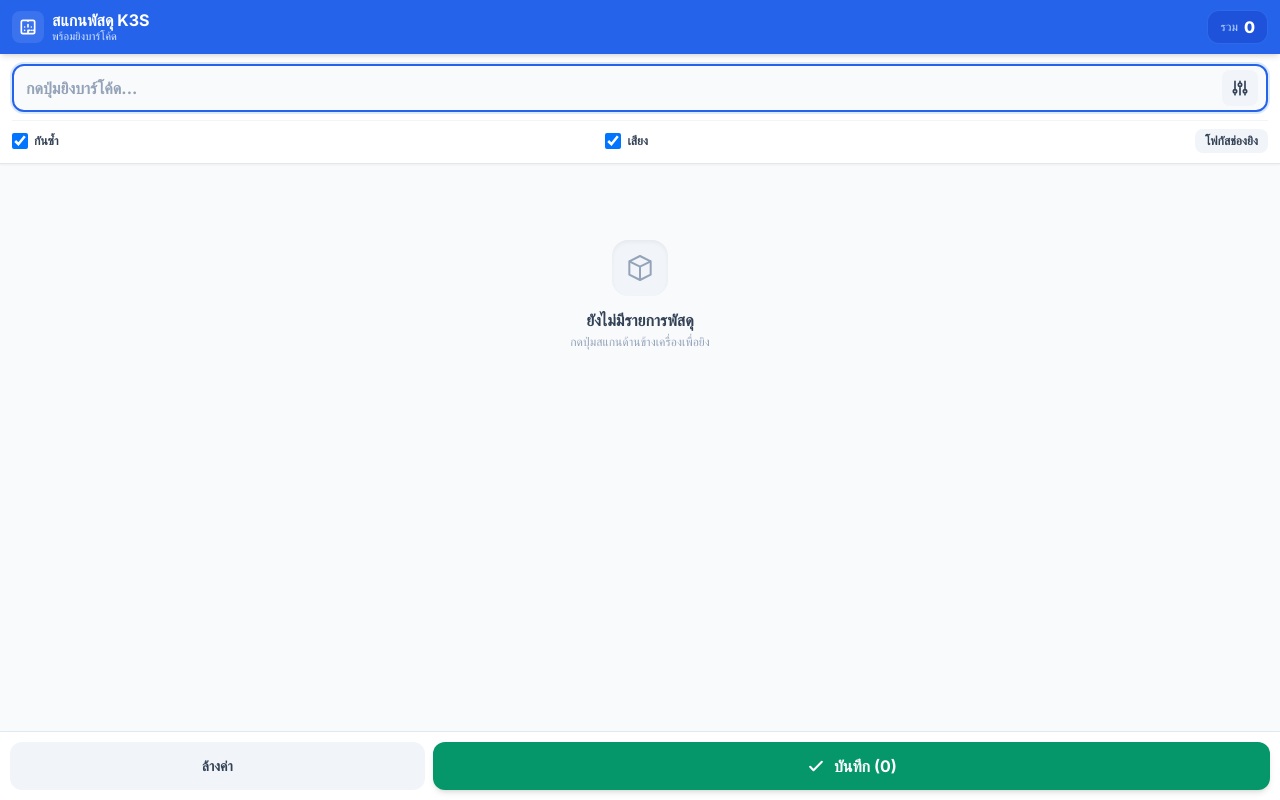
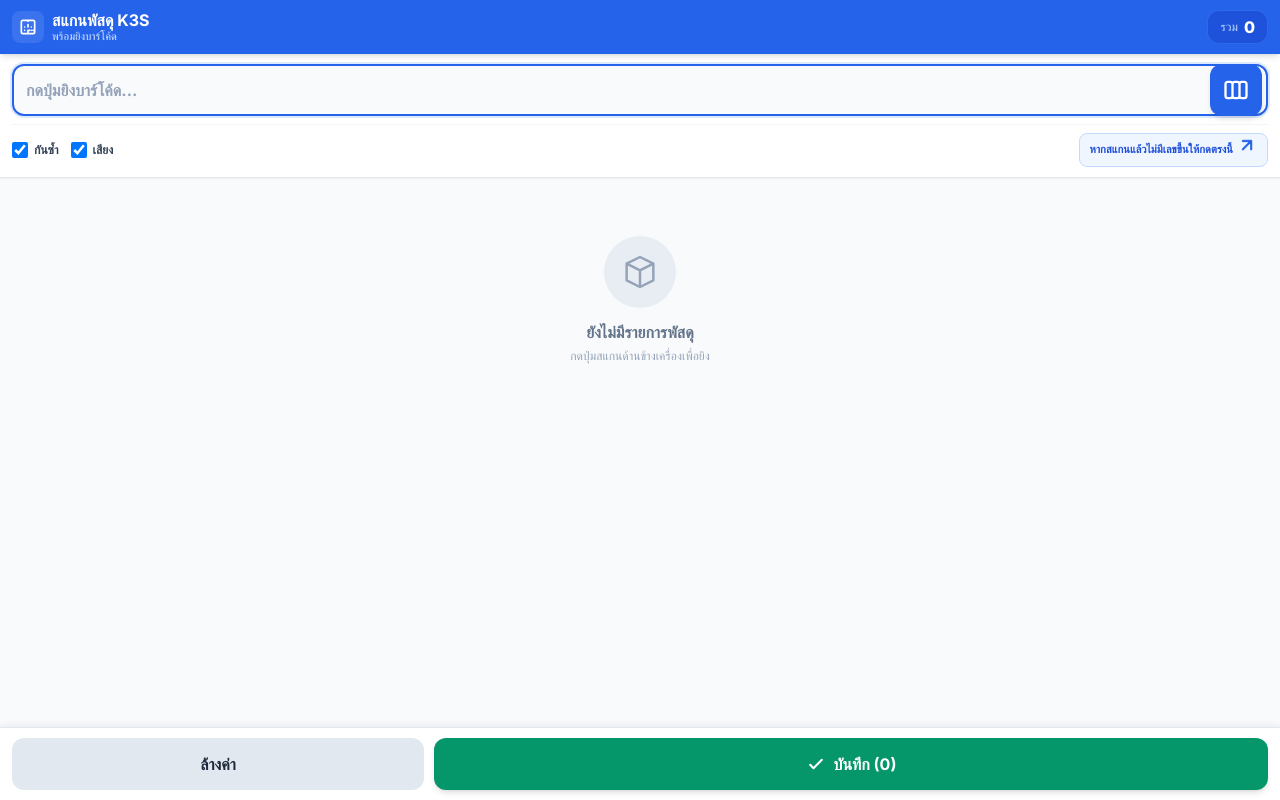
Before and after one commit to dingworking77-cpu/K3s, a plain HTML site: page index.html in a window 1280 px wide. Both pictures are taken after a click on the button "เปิด/ปิดคีย์บอร์ด". Drawn offline with nearby package versions, Linux system fonts and the light colour scheme.

Commit message:
Refactor input and button styles, enhance functionality
Updated styles and structure for input and button elements, added new elements for scanned items display, and modified sound playing functionality.

```diff
--- a/index.html
+++ b/index.html
@@ -39,23 +39,24 @@
         id="barcodeInput"
         inputmode="none"
         placeholder="กดปุ่มยิงบาร์โค้ด..."
-        class="w-full bg-slate-50 border-2 border-blue-400 focus:border-blue-600 focus:ring-2 focus:ring-blue-100 rounded-xl px-3 py-2.5 text-base font-bold text-slate-800 placeholder-slate-400 outline-none transition"
+        class="w-full bg-slate-50 border-2 border-blue-400 focus:border-blue-600 focus:ring-2 focus:ring-blue-100 rounded-xl pl-3 pr-20 py-3 text-base font-bold text-slate-800 placeholder-slate-400 outline-none transition"
         autocomplete="off"
       >
-      <!-- ปุ่มเปิด/ปิดคีย์บอร์ด -->
+      <!-- ปุ่มเปิด/ปิดคีย์บอร์ด (ขยายใหญ่พิเศษ) -->
       <button
         type="button"
         id="keyboardToggleBtn"
-        class="absolute right-2.5 bg-slate-100 hover:bg-slate-200 active:bg-slate-300 text-slate-700 p-2 rounded-lg transition"
+        class="absolute right-1.5 bg-slate-200 hover:bg-slate-300 active:bg-slate-400 text-slate-800 p-3 rounded-xl shadow-md transition flex items-center justify-center"
         title="เปิด/ปิดคีย์บอร์ด">
-        <svg id="keyboardIcon" class="w-5 h-5" fill="none" stroke="currentColor" viewBox="0 0 24 24">
-          <path stroke-linecap="round" stroke-linejoin="round" stroke-width="2" d="M12 6V4m0 2a2 2 0 100 4m0-4a2 2 0 110 4m-6 8a2 2 0 100-4m0 4a2 2 0 110-4m0 4v2m0-6V4m6 6v10m6-2a2 2 0 100-4m0 4a2 2 0 110-4m0 4v2m0-6V4"></path>
+        <svg id="keyboardIcon" class="w-7 h-7" fill="none" stroke="currentColor" viewBox="0 0 24 24">
+          <path stroke-linecap="round" stroke-linejoin="round" stroke-width="2" d="M9 17V7m0 10a2 2 0 01-2 2H5a2 2 0 01-2-2V7a2 2 0 012-2h2a2 2 0 012 2m0 10a2 2 0 002 2h2a2 2 0 002-2M9 7a2 2 0 012-2h2a2 2 0 012 2m0 10V7m0 10a2 2 0 002 2h2a2 2 0 002-2V7a2 2 0 00-2-2h-2a2 2 0 00-2 2"></path>
         </svg>
       </button>
     </div>
 
     <!-- ตัวเลือกเสริม -->
     <div class="flex items-center justify-between mt-2 pt-2 border-t border-slate-100 text-xs">
+      <div class="flex items-center space-x-3 shrink-0">
         <label class="flex items-center space-x-1.5 cursor-pointer py-1">
           <input type="checkbox" id="preventDuplicate" checked class="w-4 h-4 text-blue-600 rounded border-slate-300 focus:ring-blue-500">
           <span class="text-slate-700 font-semibold">กันซ้ำ</span>
@@ -64,54 +65,58 @@
           <input type="checkbox" id="soundEnabled" checked class="w-4 h-4 text-blue-600 rounded border-slate-300 focus:ring-blue-500">
           <span class="text-slate-700 font-semibold">เสียง</span>
         </label>
-      <button type="button" id="refocusBtn" class="bg-slate-100 hover:bg-slate-200 active:bg-slate-300 text-slate-700 font-semibold px-2.5 py-1 rounded-lg transition">
-        โฟกัสช่องยิง
-      </button>
+      </div>
+      <div class="flex items-center space-x-1 text-blue-700 font-bold text-[11px] bg-blue-50 px-2.5 py-1.5 rounded-lg border border-blue-200 ml-2">
+        <span class="leading-tight">หากสแกนแล้วไม่มีเลขขึ้นให้กดตรงนี้</span>
+        <svg class="w-5 h-5 text-blue-600 shrink-0 animate-bounce" fill="none" stroke="currentColor" viewBox="0 0 24 24">
+          <path stroke-linecap="round" stroke-linejoin="round" stroke-width="2.5" d="M7 17L17 7M17 7H7M17 7V17"></path>
+        </svg>
+      </div>
     </div>
   </div>
 
-  <!-- ส่วนแสดงรายการพัสดุที่สแกน (เลื่อนได้) -->
-  <main class="flex-1 px-3 py-3 pb-24 overflow-y-auto">
-    <!-- กรณีไม่มีรายการ -->
-    <div id="emptyState" class="flex flex-col items-center justify-center py-16 text-center">
-      <div class="w-14 h-14 bg-slate-100 rounded-2xl flex items-center justify-center text-slate-400 mb-3 shadow-inner">
-        <svg class="w-8 h-8" fill="none" stroke="currentColor" viewBox="0 0 24 24">
+  <!-- พื้นที่แสดงรายการพัสดุที่สแกนแล้ว -->
+  <main class="flex-1 px-3 py-2.5 overflow-y-auto pb-24">
+    <div id="emptyState" class="flex flex-col items-center justify-center py-12 text-center text-slate-400">
+      <div class="bg-slate-200/70 p-4 rounded-full mb-3">
+        <svg class="w-10 h-10 text-slate-400" fill="none" stroke="currentColor" viewBox="0 0 24 24">
           <path stroke-linecap="round" stroke-linejoin="round" stroke-width="1.5" d="M20 7l-8-4-8 4m16 0l-8 4m8-4v10l-8 4m0-10L4 7m8 4v10M4 7v10l8 4"></path>
         </svg>
       </div>
-      <p class="text-slate-700 font-bold text-base">ยังไม่มีรายการพัสดุ</p>
-      <p class="text-slate-400 text-xs mt-0.5">กดปุ่มสแกนด้านข้างเครื่องเพื่อยิง</p>
+      <p class="font-bold text-slate-500 text-base">ยังไม่มีรายการพัสดุ</p>
+      <p class="text-xs text-slate-400 mt-1">กดปุ่มสแกนด้านข้างเครื่องเพื่อยิง</p>
     </div>
 
-    <!-- รายการพัสดุ -->
     <ul id="scannedList" class="space-y-2"></ul>
   </main>
 
-  <!-- แถบปุ่มควบคุมด้านล่าง (ติดด้านล่างจอ) -->
-  <footer class="fixed bottom-0 left-0 right-0 bg-white border-t border-slate-200 p-2.5 shadow-lg z-40 grid grid-cols-3 gap-2">
+  <!-- แถบปุ่มควบคุมด้านล่าง (ติดขอบล่างตลอดเวลา) -->
+  <footer class="fixed bottom-0 left-0 right-0 bg-white border-t border-slate-200 px-3 py-2.5 shadow-[0_-4px_6px_-1px_rgba(0,0,0,0.05)] z-40">
+    <div class="grid grid-cols-3 gap-2.5">
       <button
         type="button"
         id="clearBtn"
-      class="col-span-1 bg-slate-100 hover:bg-slate-200 active:bg-slate-300 text-slate-700 font-bold py-3 px-3 rounded-xl transition text-sm flex items-center justify-center">
+        class="col-span-1 bg-slate-200 hover:bg-slate-300 active:bg-slate-400 text-slate-800 font-bold py-3.5 rounded-xl text-base transition flex items-center justify-center">
         ล้างค่า
       </button>
       <button
         type="button"
         id="saveBtn"
-      class="col-span-2 bg-emerald-600 hover:bg-emerald-700 active:bg-emerald-800 text-white font-bold py-3 px-4 rounded-xl transition shadow-md text-base flex items-center justify-center space-x-2">
+        class="col-span-2 bg-emerald-600 hover:bg-emerald-700 active:bg-emerald-800 text-white font-bold py-3.5 rounded-xl text-base shadow-md transition flex items-center justify-center space-x-2">
         <svg class="w-5 h-5" fill="none" stroke="currentColor" viewBox="0 0 24 24">
           <path stroke-linecap="round" stroke-linejoin="round" stroke-width="2.5" d="M5 13l4 4L19 7"></path>
         </svg>
         <span>บันทึก (0)</span>
       </button>
+    </div>
   </footer>
 
-  <!-- Toast แจ้งเตือนลอย -->
-  <div id="toast" class="fixed bottom-20 left-1/2 -translate-x-1/2 px-4 py-2.5 rounded-2xl shadow-xl text-sm font-bold z-50 transition-all duration-300 opacity-0 translate-y-4 pointer-events-none bg-slate-800 text-white">
+  <!-- Toast แจ้งเตือน -->
+  <div id="toast" class="fixed bottom-20 left-1/2 -translate-x-1/2 px-4 py-2.5 rounded-2xl shadow-xl text-sm font-bold z-50 transition-all duration-300 opacity-0 translate-y-4 pointer-events-none bg-slate-800 text-white whitespace-nowrap">
     <span id="toastMessage">แจ้งเตือน</span>
   </div>
 
-  <!-- Modal ยืนยันการล้างข้อมูล -->
+  <!-- Modal ยืนยันการล้างรายการทั้งหมด -->
   <div id="confirmModal" class="fixed inset-0 bg-black/60 hidden items-center justify-center p-4 z-50">
     <div class="bg-white rounded-2xl w-full max-w-xs p-5 shadow-2xl text-center">
       <h3 class="text-lg font-bold text-slate-800">ยืนยันการล้างรายการทั้งหมด?</h3>
@@ -150,7 +155,6 @@
     const toastMessage = document.getElementById('toastMessage');
     const preventDuplicate = document.getElementById('preventDuplicate');
     const soundEnabled = document.getElementById('soundEnabled');
-    const refocusBtn = document.getElementById('refocusBtn');
     const keyboardToggleBtn = document.getElementById('keyboardToggleBtn');
 
     const confirmModal = document.getElementById('confirmModal');
@@ -169,31 +173,52 @@
         isKeyboardOpen = !isKeyboardOpen;
         if (isKeyboardOpen) {
           barcodeInput.removeAttribute('inputmode');
-          keyboardToggleBtn.classList.add('bg-blue-100', 'text-blue-600');
+          keyboardToggleBtn.classList.remove('bg-slate-200', 'text-slate-800');
+          keyboardToggleBtn.classList.add('bg-blue-600', 'text-white');
           showToast('เปิดคีย์บอร์ดแล้ว', 'bg-blue-600 text-white');
         } else {
           barcodeInput.setAttribute('inputmode', 'none');
-          keyboardToggleBtn.classList.remove('bg-blue-100', 'text-blue-600');
-          showToast('ปิดคีย์บอร์ด (โหมดสแกน)', 'bg-slate-700 text-white');
+          keyboardToggleBtn.classList.remove('bg-blue-600', 'text-white');
+          keyboardToggleBtn.classList.add('bg-slate-200', 'text-slate-800');
+          showToast('ปิดคีย์บอร์ดแล้ว (พร้อมยิง)', 'bg-slate-800 text-white');
         }
-        keepFocus();
+        barcodeInput.blur();
+        setTimeout(() => {
+          barcodeInput.focus();
+        }, 50);
       });
     }
 
-    // ฟังก์ชันเล่นเสียงปี๊บสแกน
+    // ฟังก์ชันเล่นเสียงปี๊บสแกน (ยิงคลื่นเสียงซ้อน 2 ตัวให้ดังและพุ่งที่สุด)
     function playBeep() {
       if (!soundEnabled || !soundEnabled.checked) return;
       try {
         const audioCtx = new (window.AudioContext || window.webkitAudioContext)();
-        const oscillator = audioCtx.createOscillator();
+        if (audioCtx.state === 'suspended') {
+          audioCtx.resume();
+        }
+
+        const osc1 = audioCtx.createOscillator();
+        const osc2 = audioCtx.createOscillator();
         const gainNode = audioCtx.createGain();
-        oscillator.type = 'sine';
-        oscillator.frequency.setValueAtTime(880, audioCtx.currentTime);
-        gainNode.gain.setValueAtTime(0.1, audioCtx.currentTime);
-        oscillator.connect(gainNode);
+
+        // ใช้คลื่นเสียง 2 ความถี่ประสานกันเพื่อเพิ่มความดังและความคมชัดบนลำโพงเล็ก
+        osc1.type = 'square';
+        osc1.frequency.setValueAtTime(1400, audioCtx.currentTime);
+
+        osc2.type = 'sawtooth';
+        osc2.frequency.setValueAtTime(2800, audioCtx.currentTime);
+
+        gainNode.gain.setValueAtTime(1.0, audioCtx.currentTime);
+
+        osc1.connect(gainNode);
+        osc2.connect(gainNode);
         gainNode.connect(audioCtx.destination);
-        oscillator.start();
-        oscillator.stop(audioCtx.currentTime + 0.08);
+
+        osc1.start();
+        osc2.start();
+        osc1.stop(audioCtx.currentTime + 0.16);
+        osc2.stop(audioCtx.currentTime + 0.16);
       } catch (e) {}
     }
 
@@ -427,10 +452,6 @@
       });
     }
 
-    if (refocusBtn) {
-      refocusBtn.addEventListener('click', keepFocus);
-    }
-
     window.addEventListener('load', () => {
       keepFocus();
     });
```
Lines whose indentation alone changed are shown as unchanged.
